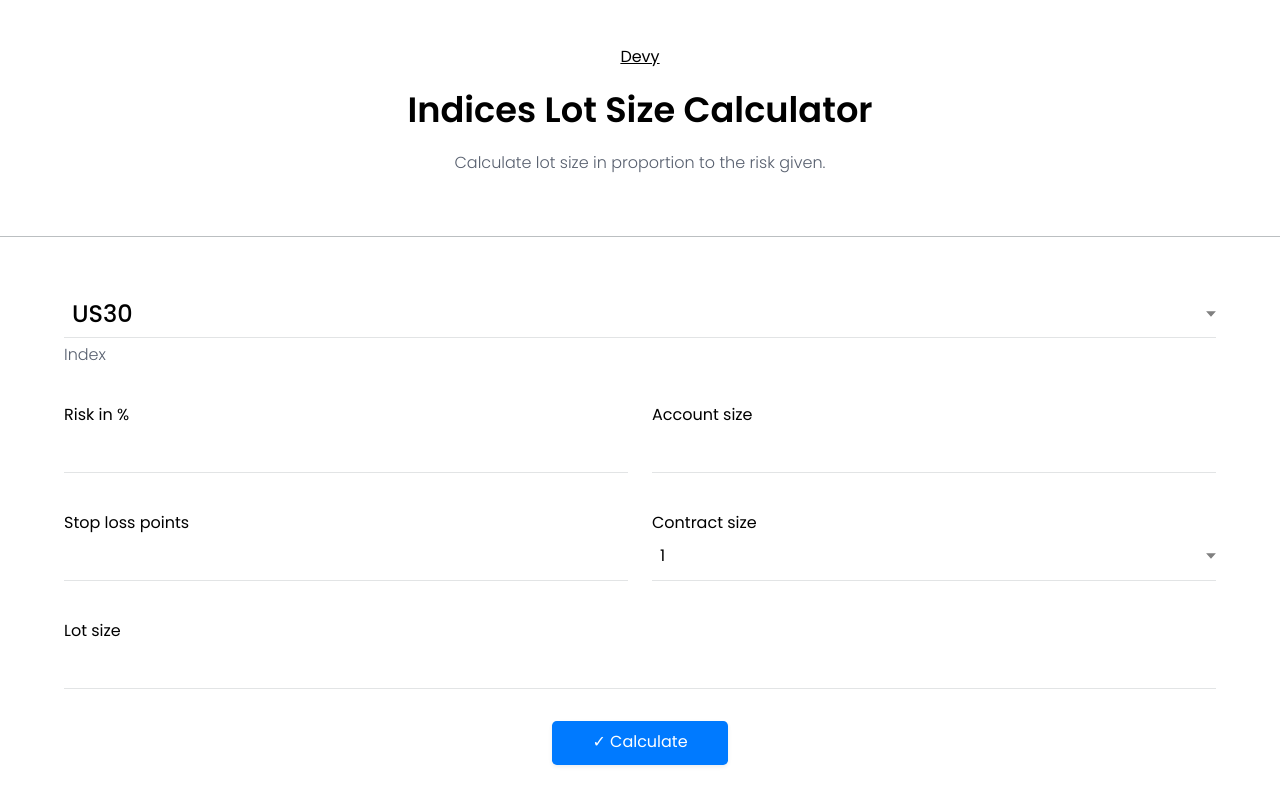
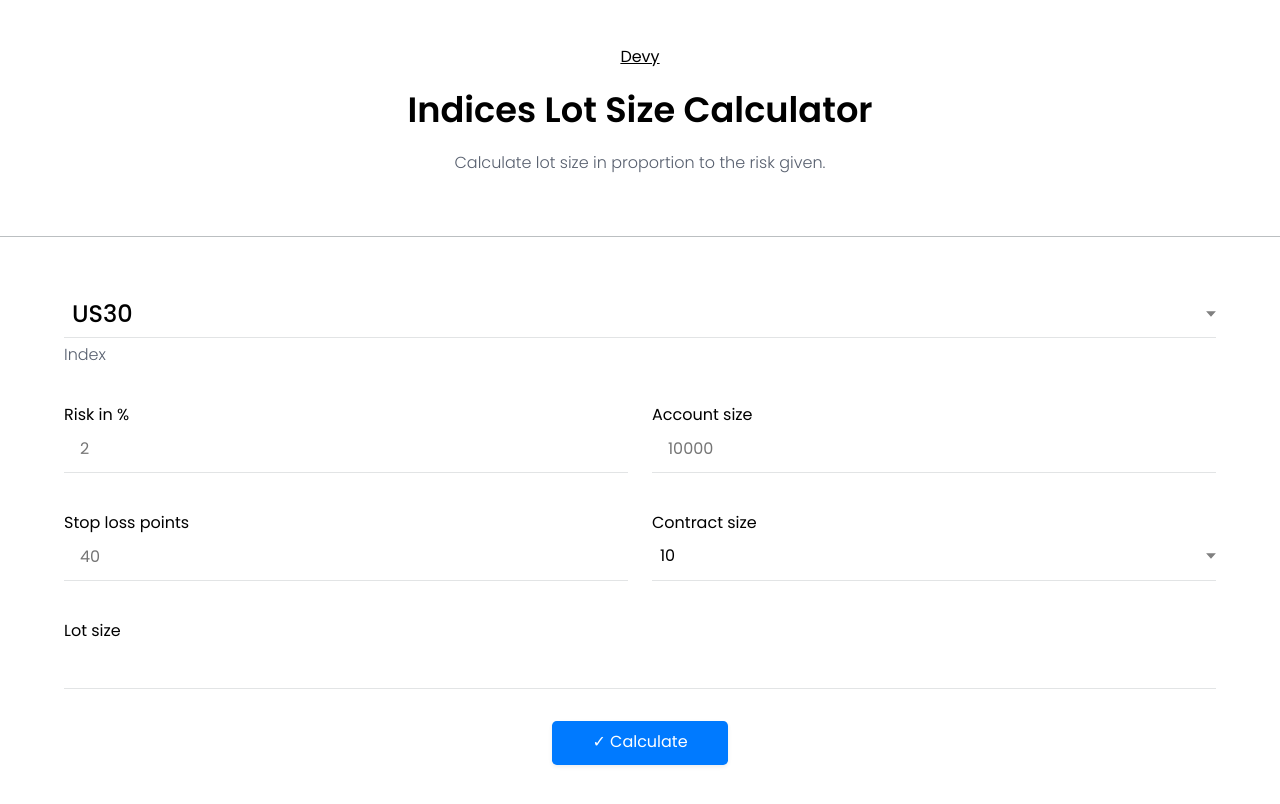
Before and after one commit to jaykasiphat/calculot, a plain HTML site: page index.html in a window 1280 px wide. Drawn offline with Linux system fonts and the light colour scheme.

Commit message:
Add placeholders for fields

```diff
--- a/index.html
+++ b/index.html
@@ -31,24 +31,24 @@
       <fieldset>
         <div>
           <label for="risk-input">Risk in %</label>
-          <input type="text" name="risk" id="risk-input">
+          <input type="text" name="risk" id="risk-input" placeholder="2">
         </div>
 
         <div>
           <label for="account-size-input">Account size</label>
-          <input type="text" name="account-size" id="account-size-input">
+          <input type="text" name="account-size" id="account-size-input" placeholder="10000">
         </div>
 
         <div>
           <label for="stop-loss-input">Stop loss points</label>
-          <input type="text" name="stop-loss" id="stop-loss-input">
+          <input type="text" name="stop-loss" id="stop-loss-input" placeholder="40">
         </div>
 
         <div>
           <label for="contract-size-select">Contract size</label>
           <select name="contract-size" id="contract-size-select">
-            <option value="1" selected>1</option>
-            <option value="10">10</option>
+            <option value="1">1</option>
+            <option value="10" selected>10</option>
           </select>
         </div>
       </fieldset>
@@ -63,5 +63,6 @@
       </div>
     </form>
   </main>
+  <script src="main.js"></script>
 </body>
 </html>
```
